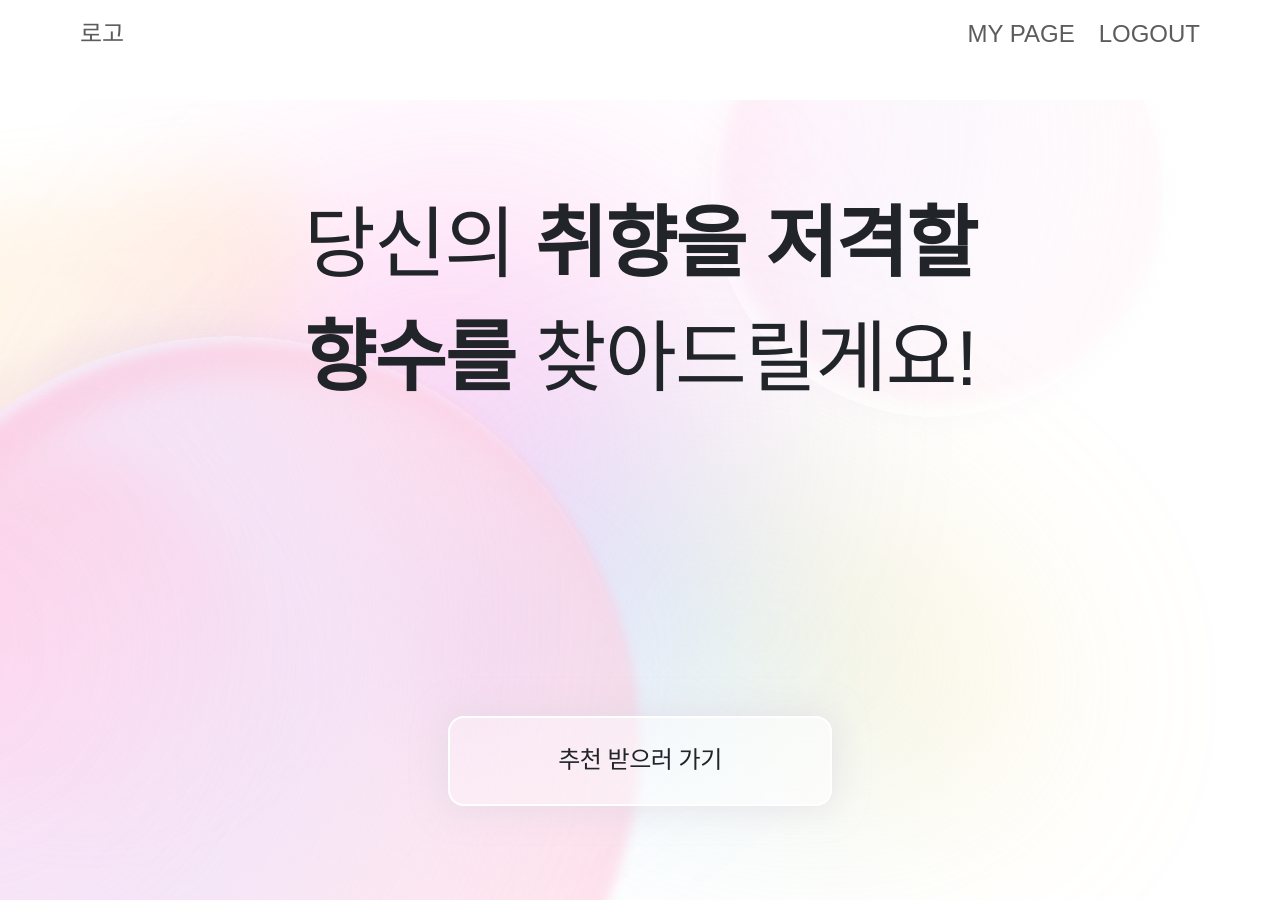
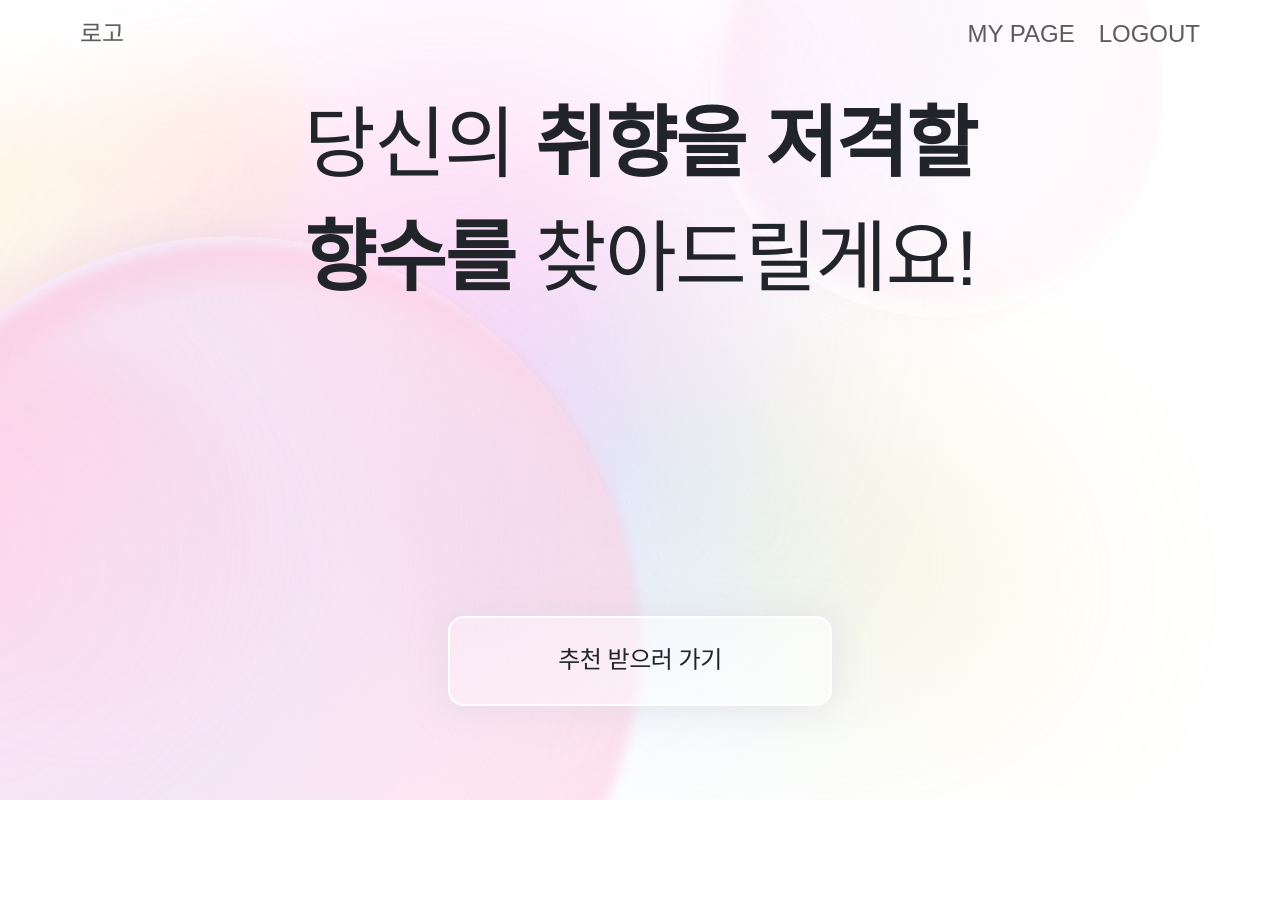
Before and after one commit to jerimy321/perfume-client, a React (Create React App) app: page / in a window 1280 px wide. After the commit the page ends 800 px from the top, so only its background shows below. Built offline with nearby package versions, Linux system fonts and the light colour scheme.

Commit message:
css: 전역 mt 삭제, css mt 적용

```diff
--- a/src/components/myinfo.tsx
+++ b/src/components/myinfo.tsx
@@ -41,7 +41,7 @@ export default function Myinfo() {
   }, [logout]);
   return (
     <div className="flex flex-col justify-between h-screen">
-      <div className="flex flex-row items-center justify-around m-14 w-[1180px] h-[200px] backdrop-blur-sm bg-album-card shadow-info-card rounded-[30px]">
+      <div className="flex flex-row items-center justify-around mb-14 mt-[90px] w-[1180px] h-[200px] backdrop-blur-sm bg-album-card shadow-info-card rounded-[30px]">
         <img src={Logo} alt="네이버로고" />
         <div className="text-[28px] font-semibold">장원영</div>
         <div className="text-[26px] font-normal">abcdefg@naver.com</div>
--- a/src/layouts/layout.tsx
+++ b/src/layouts/layout.tsx
@@ -6,7 +6,7 @@ const Layout: React.FC = () => {
   return (
     <div className="flex flex-col h-screen">
       <Header />
-      <main className="flex-1 mt-[100px]">
+      <main className="flex-1">
         <Outlet />
       </main>
     </div>
--- a/src/pages/mypage.tsx
+++ b/src/pages/mypage.tsx
@@ -13,7 +13,7 @@ export default function Mypage() {
     <div
       className={`flex flex-col items-center min-h-screen bg-cover ${getBackgroundClass()} font-pretendard`}
     >
-      <div className="flex flex-col items-center my-4">
+      <div className="flex flex-col items-center mb-4 mt-[161px]">
         <h1 className="p-4 font-medium text-mypage-title">MY PAGE</h1>
         <div className="flex flex-row gap-10 mb-4 bg-white items-center justify-center bg-opaycit-50 h-[80px] shadow-mypage-tap border-2 border-white w-[390px] rounded-[100px]">
           <h2
```
